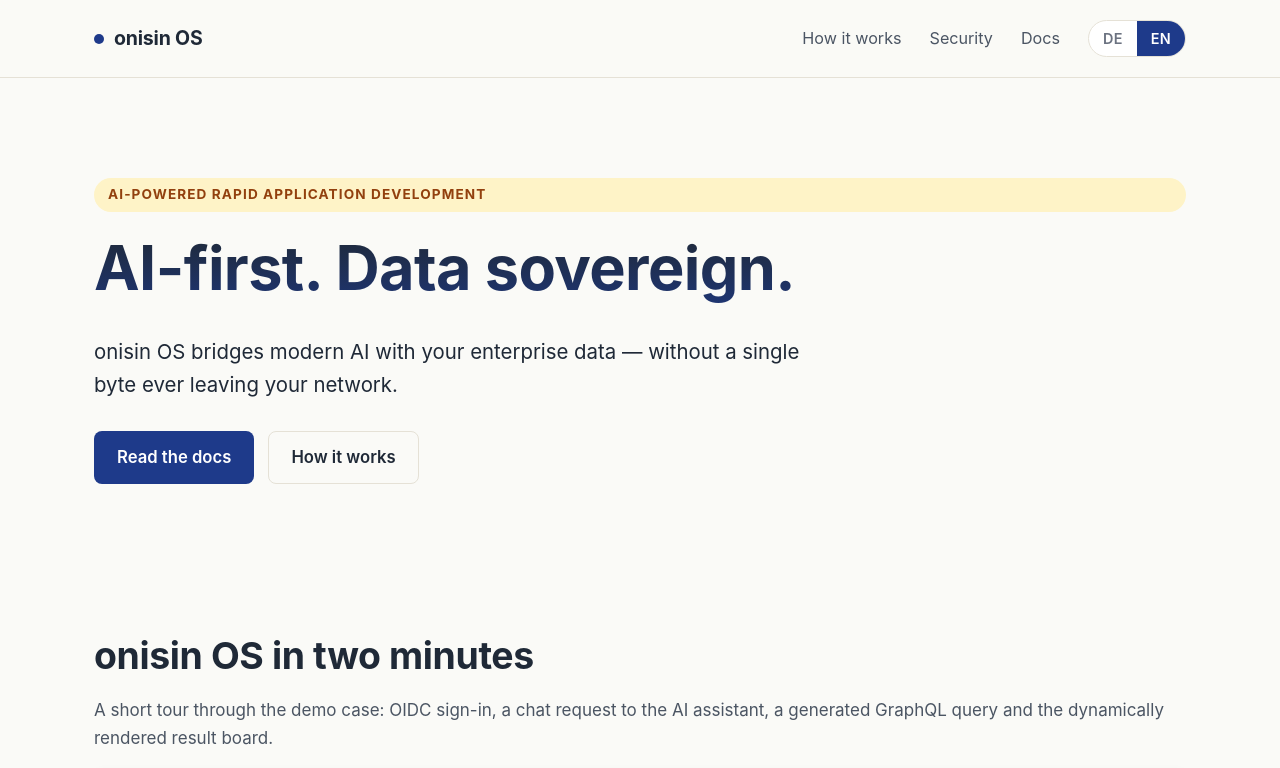
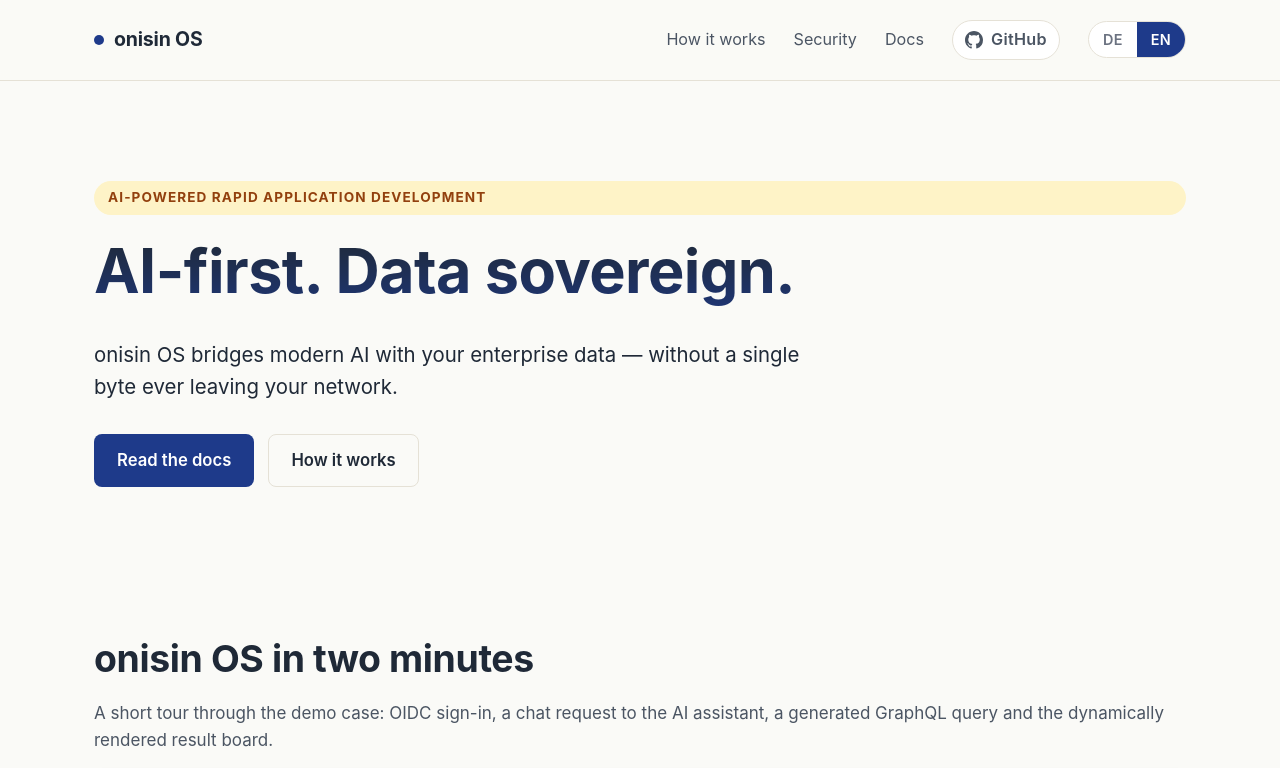
Before and after one commit to frankvschrenk/home, a plain HTML site: page index.html in a window 1280 px wide. Shown: the top 768 px of the page. Drawn offline with Linux system fonts and the light colour scheme.

Commit message:
Add GitHub Button

```diff
--- a/index.html
+++ b/index.html
@@ -135,6 +135,33 @@
       font-size: 0.95rem;
     }
     nav.primary a:hover { color: var(--brand); text-decoration: none; }
+
+    /* GitHub pill in the header. Uses the same rounded-pill look as the
+       language switcher so the two controls feel like a matched set. */
+    .gh-link {
+      display: inline-flex;
+      align-items: center;
+      gap: 8px;
+      padding: 6px 12px;
+      border: 1px solid var(--rule);
+      border-radius: 999px;
+      background: var(--bg-card);
+      color: var(--ink-soft) !important;
+      font-size: 0.85rem;
+      font-weight: 600;
+      letter-spacing: 0.02em;
+      transition: border-color 120ms ease, color 120ms ease;
+    }
+    .gh-link:hover {
+      border-color: var(--brand);
+      color: var(--brand) !important;
+      text-decoration: none !important;
+    }
+    .gh-link svg {
+      width: 18px;
+      height: 18px;
+      display: block;
+    }
 
     .lang {
       display: inline-flex;
@@ -449,6 +476,21 @@
       <a href="#security" data-i18n-de>Sicherheit</a>
       <a href="#security" data-i18n-en>Security</a>
       <a href="https://docs.onisin.com">Docs</a>
+      <a class="gh-link" href="https://github.com/frankvschrenk/onisin"
+         target="_blank" rel="noopener" aria-label="onisin OS on GitHub">
+        <svg viewBox="0 0 16 16" xmlns="http://www.w3.org/2000/svg"
+             fill="currentColor" aria-hidden="true">
+          <path d="M8 0C3.58 0 0 3.58 0 8c0 3.54 2.29 6.53 5.47 7.59.4.07.55-.17.55-.38
+                   0-.19-.01-.82-.01-1.49-2.01.37-2.53-.49-2.69-.94-.09-.23-.48-.94-.82-1.13
+                   -.28-.15-.68-.52-.01-.53.63-.01 1.08.58 1.23.82.72 1.21 1.87.87 2.33.66
+                   .07-.52.28-.87.51-1.07-1.78-.2-3.64-.89-3.64-3.95 0-.87.31-1.59.82-2.15
+                   -.08-.2-.36-1.02.08-2.12 0 0 .67-.21 2.2.82.64-.18 1.32-.27 2-.27.68 0 1.36.09 2 .27
+                   1.53-1.04 2.2-.82 2.2-.82.44 1.1.16 1.92.08 2.12.51.56.82 1.27.82 2.15
+                   0 3.07-1.87 3.75-3.65 3.95.29.25.54.73.54 1.48 0 1.07-.01 1.93-.01 2.2
+                   0 .21.15.46.55.38A8.01 8.01 0 0 0 16 8c0-4.42-3.58-8-8-8Z"/>
+        </svg>
+        <span>GitHub</span>
+      </a>
       <div class="lang" role="group" aria-label="Language">
         <button id="lang-de" class="on" type="button">DE</button>
         <button id="lang-en" type="button">EN</button>
```
